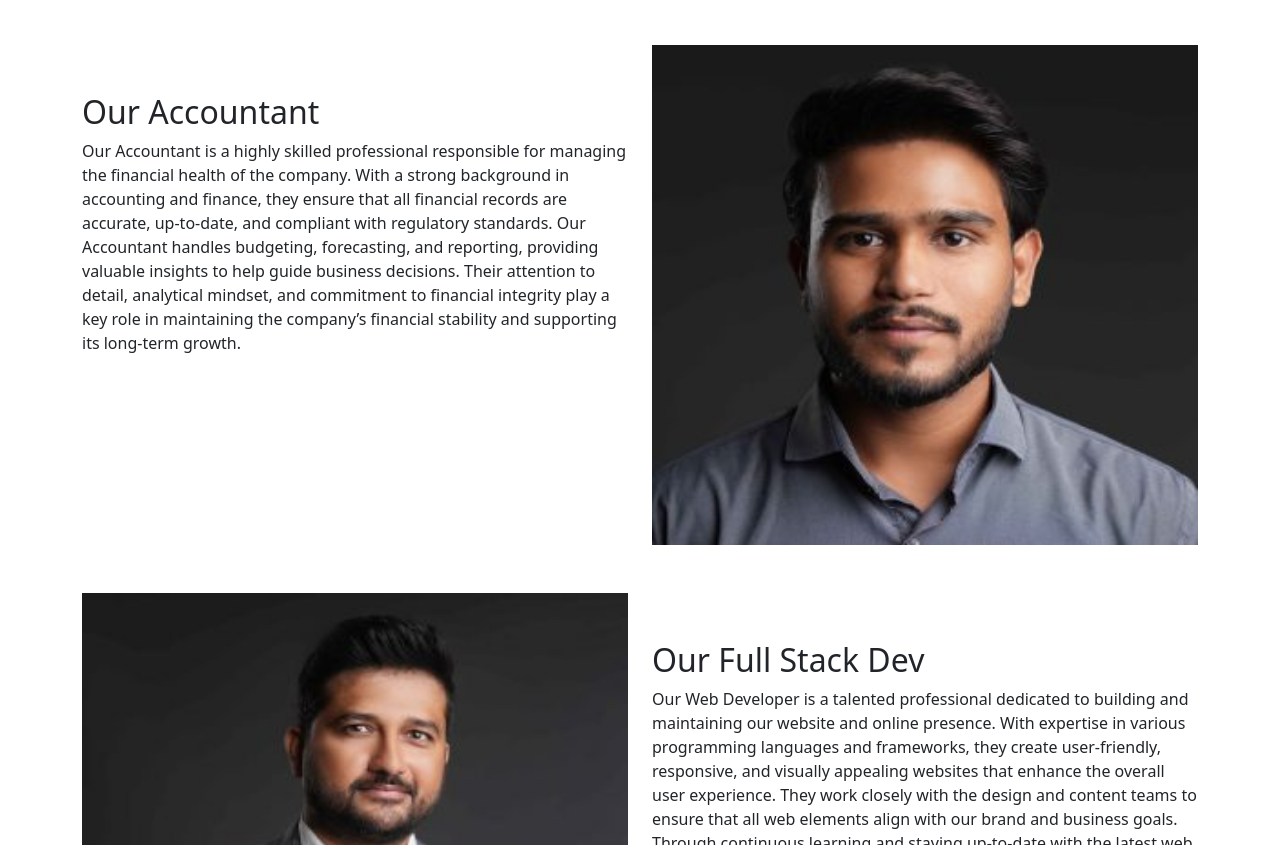
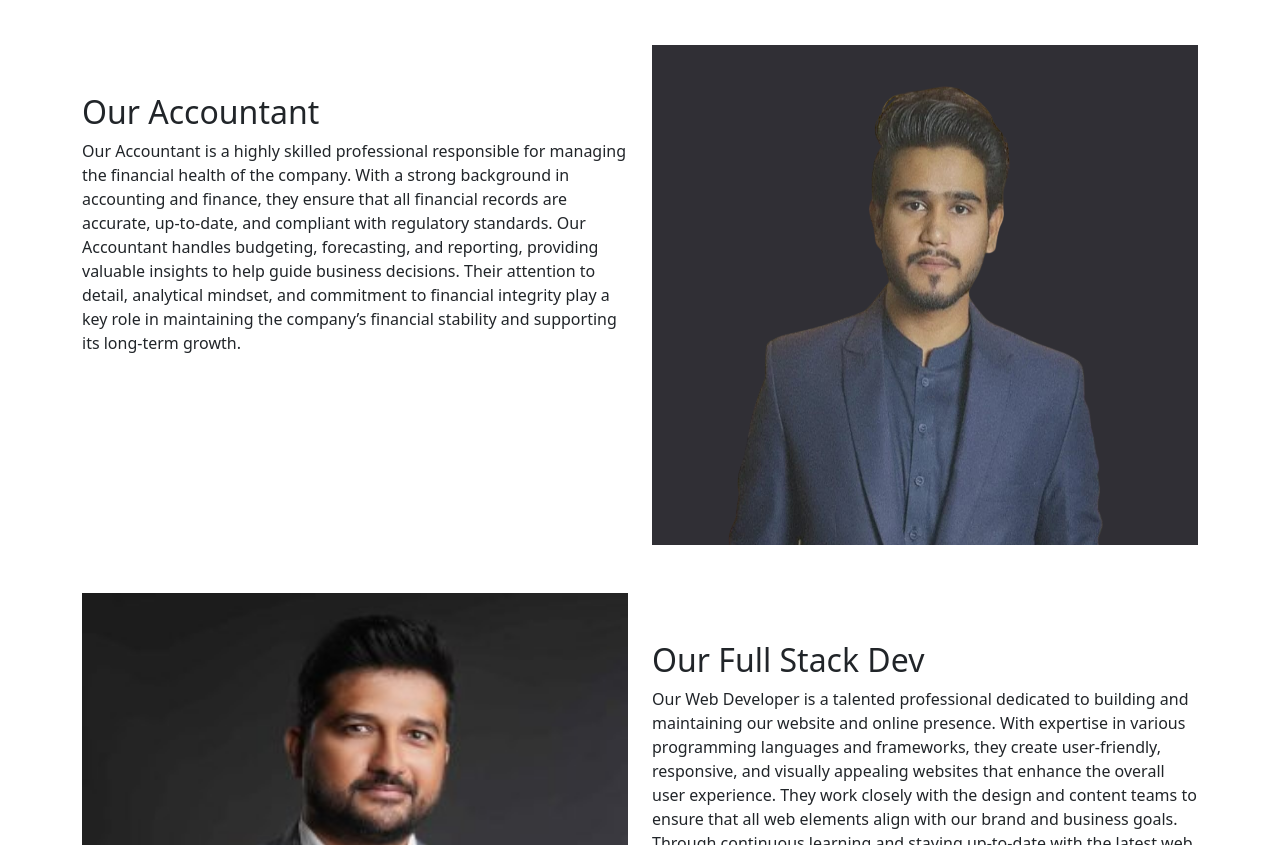
Before and after one commit to SufyanChohan/Portfolio-landing-page-BMJ, a plain HTML site: page index.html in a window 1280 px wide. Shown: the part 2458-3303 px from the top of the page. Drawn offline with nearby package versions, Linux system fonts and the light colour scheme.

Commit message:
image update

```diff
--- a/index.html
+++ b/index.html
@@ -143,7 +143,7 @@
                 </div>
                  <!-- Image Div -->
                  <div class="col-md-6 image-div">
-                  <img width="100%" height="500px" src="./Ammad-300x300.jpg" alt="Placeholder Image">
+                  <img width="100%" height="500px" src="./ammad.png" alt="Placeholder Image">
                 </div>
               </div>
             </div>
```
Also changed, not shown: Ammad-300x300.jpg (deleted), ammad.png (added).
